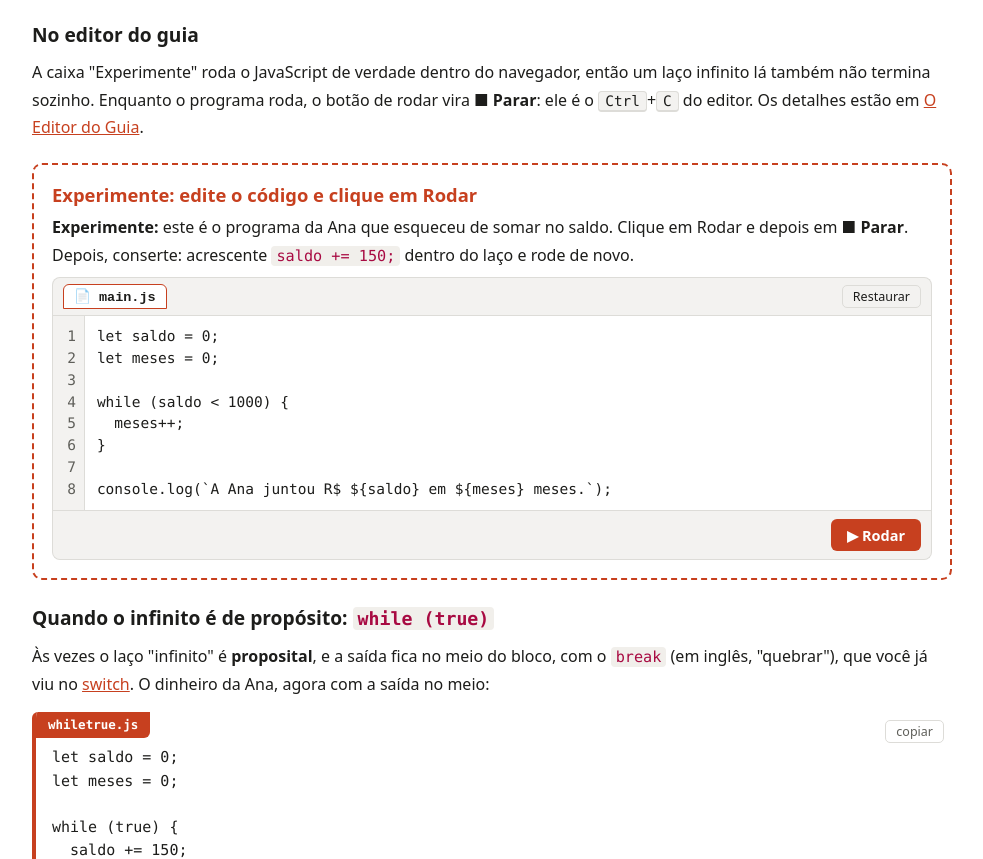
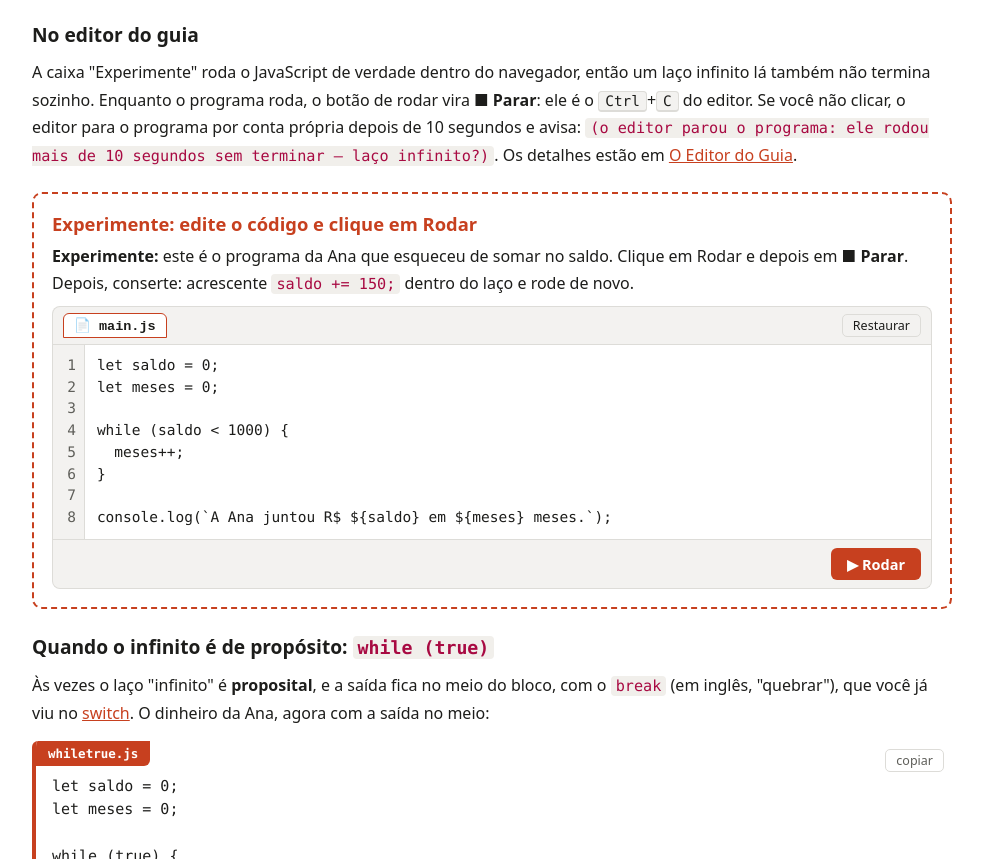
Before and after one commit to Wallysondevs/guia-js, a plain HTML site: page while.html in a window 1280 px wide. Shown: the part 8514-9373 px from the top of the page, without its empty margins (258-1241 px from the left). Drawn offline with Linux system fonts and the light colour scheme.

Commit message:
revisão: while e for — o editor para o laço infinito sozinho em 10 s
Co-Authored-By: Claude Opus 5.5 <noreply@anthropic.com>

```diff
--- a/while.html
+++ b/while.html
@@ -313,7 +313,7 @@ $ echo $?
 </dl>
 
 <h3>No editor do guia</h3>
-<p>A caixa "Experimente" roda o JavaScript de verdade dentro do navegador, então um laço infinito lá também não termina sozinho. Enquanto o programa roda, o botão de rodar vira <strong>■ Parar</strong>: ele é o <kbd>Ctrl</kbd>+<kbd>C</kbd> do editor. Os detalhes estão em <a href="simulador.html">O Editor do Guia</a>.</p>
+<p>A caixa "Experimente" roda o JavaScript de verdade dentro do navegador, então um laço infinito lá também não termina sozinho. Enquanto o programa roda, o botão de rodar vira <strong>■ Parar</strong>: ele é o <kbd>Ctrl</kbd>+<kbd>C</kbd> do editor. Se você não clicar, o editor para o programa por conta própria depois de 10 segundos e avisa: <code>(o editor parou o programa: ele rodou mais de 10 segundos sem terminar — laço infinito?)</code>. Os detalhes estão em <a href="simulador.html">O Editor do Guia</a>.</p>
 
 <div class="tryjs" data-sem-fim>
 <p class="try-task"><strong>Experimente:</strong> este é o programa da Ana que esqueceu de somar no saldo. Clique em Rodar e depois em <strong>■ Parar</strong>. Depois, conserte: acrescente <code>saldo += 150;</code> dentro do laço e rode de novo.</p>
```
Also changed, not shown: for.html (+1 -1 lines).
